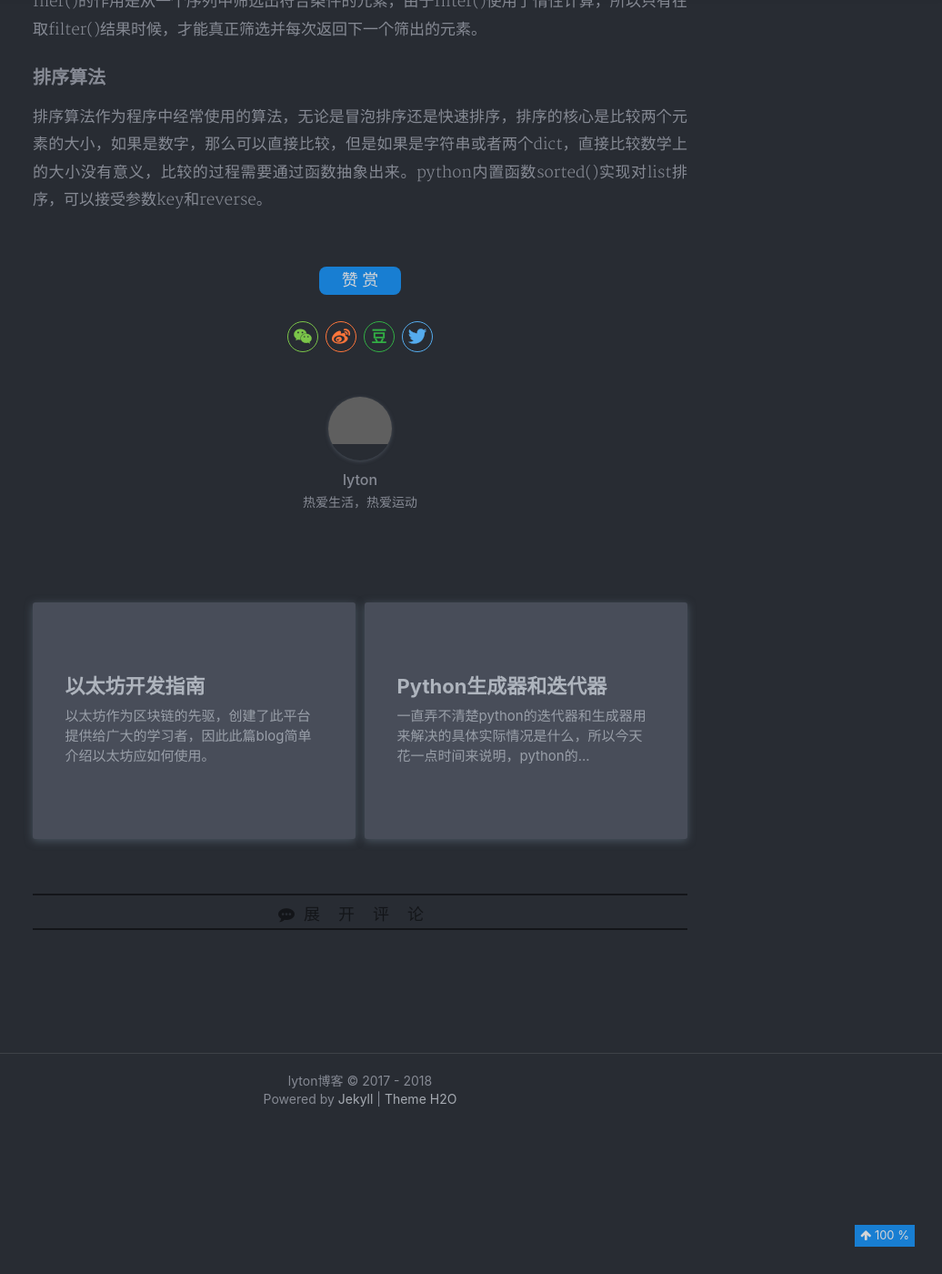
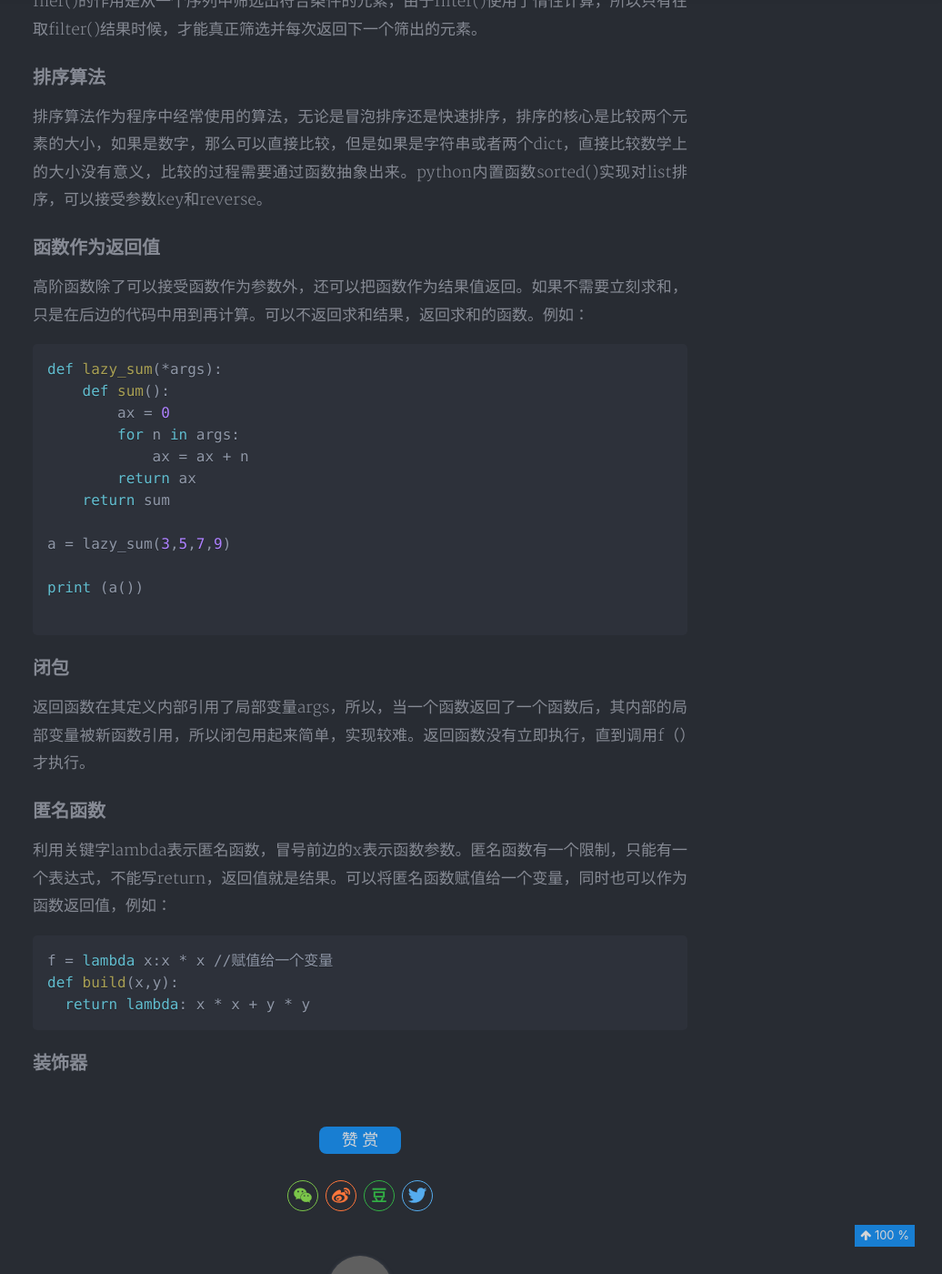
Before and after one commit to lytonEast/lyton.github.io, a Jekyll site: the page built from _posts/2018-04-20-函数式编程.md, in a window 1280 px wide and 1400 px high, scrolled down 2682 px. Shown: the whole window at 91% size, without its empty margins (244-1280 px from the left). Built offline with Jekyll 4.4.1, drawn with Linux system fonts in a browser that asks for light colours; nearby versions of some CDN libraries; comment, search, counter and statistics services are not loaded; a style sheet for code colours, icons or effects is not loaded.

Commit message:
blog
creat new blog

````diff
--- a/_posts/2018-04-20-函数式编程.md
+++ b/_posts/2018-04-20-函数式编程.md
@@ -84,3 +84,31 @@ filer()的作用是从一个序列中筛选出符合条件的元素，由于filt
 
 ### 排序算法
 排序算法作为程序中经常使用的算法，无论是冒泡排序还是快速排序，排序的核心是比较两个元素的大小，如果是数字，那么可以直接比较，但是如果是字符串或者两个dict，直接比较数学上的大小没有意义，比较的过程需要通过函数抽象出来。python内置函数sorted()实现对list排序，可以接受参数key和reverse。
+
+### 函数作为返回值
+高阶函数除了可以接受函数作为参数外，还可以把函数作为结果值返回。如果不需要立刻求和，只是在后边的代码中用到再计算。可以不返回求和结果，返回求和的函数。例如：
+```Python
+def lazy_sum(*args):
+    def sum():
+        ax = 0
+        for n in args:
+            ax = ax + n
+        return ax
+    return sum
+
+a = lazy_sum(3,5,7,9)
+
+print (a())
+
+```
+### 闭包
+返回函数在其定义内部引用了局部变量args，所以，当一个函数返回了一个函数后，其内部的局部变量被新函数引用，所以闭包用起来简单，实现较难。返回函数没有立即执行，直到调用f（）才执行。
+
+### 匿名函数
+利用关键字lambda表示匿名函数，冒号前边的x表示函数参数。匿名函数有一个限制，只能有一个表达式，不能写return，返回值就是结果。可以将匿名函数赋值给一个变量，同时也可以作为函数返回值，例如：
+```Python
+f = lambda x:x * x //赋值给一个变量
+def build(x,y):
+  return lambda: x * x + y * y
+```
+### 装饰器
````
Also changed, not shown: _posts/2018-04-24-python创建区块链.md (added, +16 -0 lines), _posts/2018-04-26-面向对象编程.md (added, +41 -0 lines).
